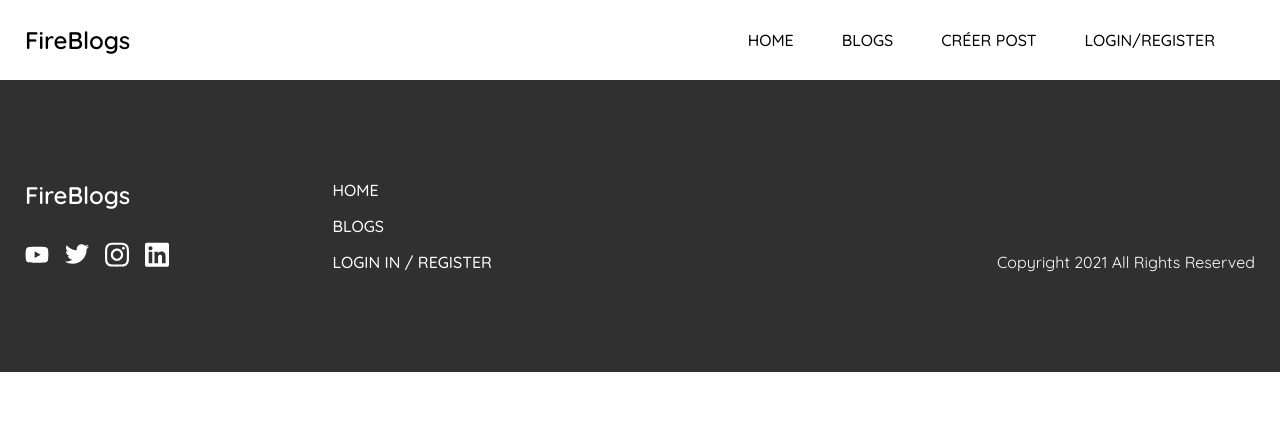
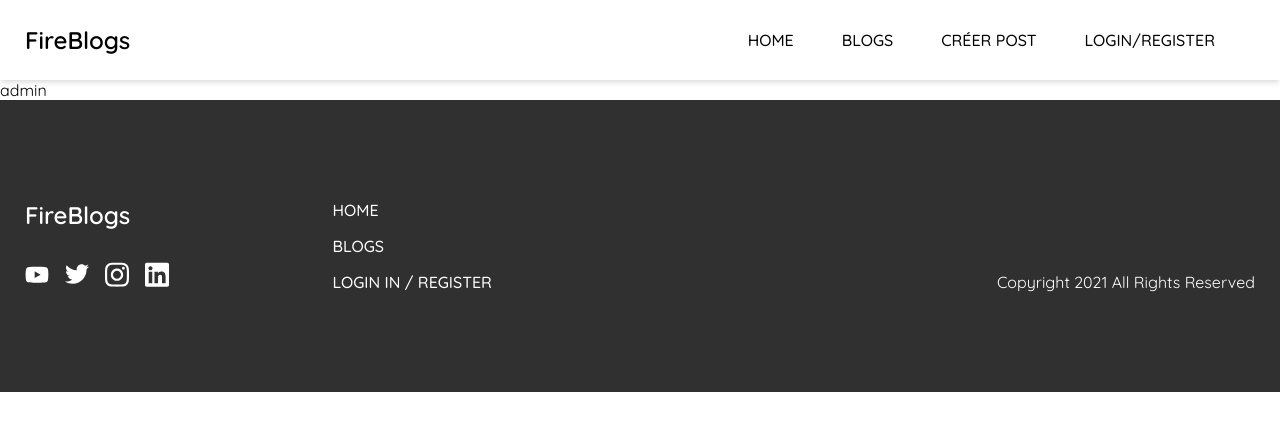
Before and after one commit to lapinRagnar/vue3-fireblog-auth, a Vue app: page /admin in a window 1280 px wide. Shown: the top 430 px of the page. Built offline with nearby package versions, Linux system fonts and the light colour scheme; no server answers; what vue2-editor would draw is missing.

Commit message:
12 - Profile et Admin view - ajouter les routes - ajouter les liens dans la navigation

```diff
--- a/src/components/Navigation.vue
+++ b/src/components/Navigation.vue
@@ -35,14 +35,14 @@
             <div class="options">
 
               <div class="option">
-                <router-link to="#" class="option">
+                <router-link :to="{ name: 'profile' }" class="option">
                   <Icons name="user" class="icon" />
                   <p>Profile</p>
                 </router-link>
               </div>
 
               <div class="option">
-                <router-link to="#" class="option">
+                <router-link :to="{ name: 'admin' }" class="option">
                   <Icons name="admin" class="icon" />
                   <p>Admin</p>
                 </router-link>
--- a/src/router/index.js
+++ b/src/router/index.js
@@ -4,6 +4,8 @@ import Blogs from '@/views/Blogs.vue'
 import Login from '@/views/Login.vue'
 import Register from '@/views/Register.vue'
 import ForgotPassword from '@/views/ForgotPassword.vue'
+import Profile from '@/views/Profile.vue'
+import Admin from '@/views/Admin.vue'
 
 const routes = [
   {
@@ -48,6 +50,22 @@ const routes = [
       title: 'Forgot Password'
     }
   },
+  {
+    path: '/profile',
+    name: 'profile',
+    component: Profile,
+    meta: {
+      title: 'Profile'
+    }
+  },
+  {
+    path: '/admin',
+    name: 'admin',
+    component: Admin,
+    meta: {
+      title: 'Admin'
+    }
+  },
 
   {
     path: '/about',
--- /dev/null
+++ b/src/views/Admin.vue
@@ -0,0 +1,13 @@
+<template>
+  <div>admin</div>
+</template>
+
+<script>
+export default {
+
+}
+</script>
+
+<style>
+
+</style>
--- /dev/null
+++ b/src/views/Profile.vue
@@ -0,0 +1,13 @@
+<template>
+  <div>profile</div>
+</template>
+
+<script>
+export default {
+
+}
+</script>
+
+<style>
+
+</style>
```
